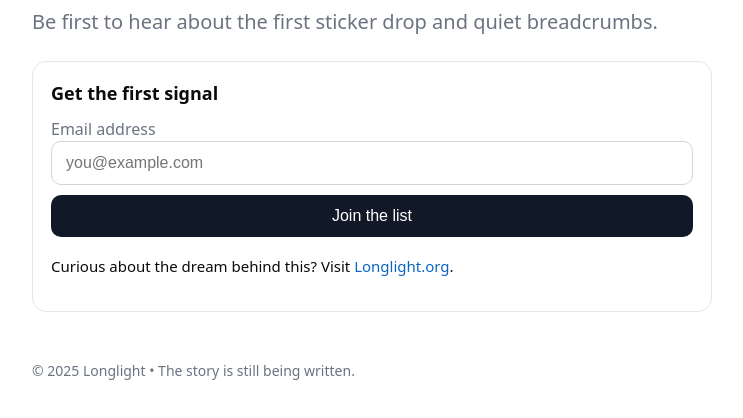
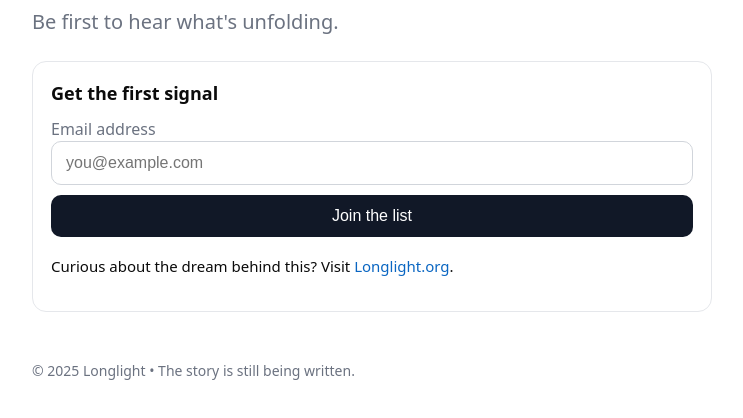
Before and after one commit to thequietmission/thequietmission-site, a plain HTML site: page index.html in a window 1280 px wide. Shown: the part 204-622 px from the top of the page, without its empty margins (268-1011 px from the left). Drawn offline with Linux system fonts and the light colour scheme.

Commit message:
Update index.html
edit message to
"Be first to hear what's unfolding"

```diff
--- a/index.html
+++ b/index.html
@@ -26,7 +26,7 @@
 <body>
   <main class="wrap" role="main">
     <h1>Something new is coming in Q4&nbsp;2025.</h1>
-    <p class="lead">Be first to hear about the first sticker drop and quiet breadcrumbs.</p>
+    <p class="lead">Be first to hear what's unfolding.</p>
 
     <section class="card" aria-labelledby="signup">
       <h2 id="signup" style="margin:0 0 10px;font-size:18px;">Get the first signal</h2>
```
